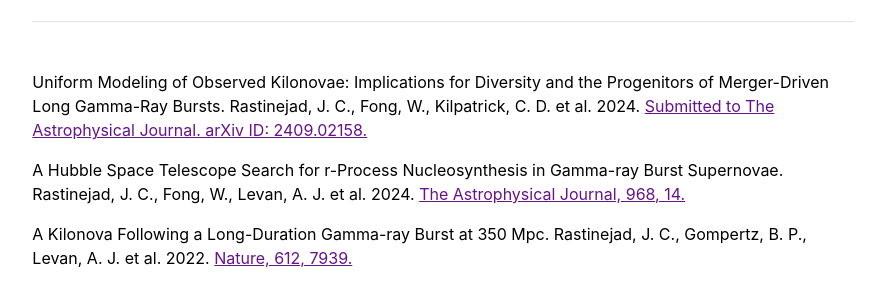
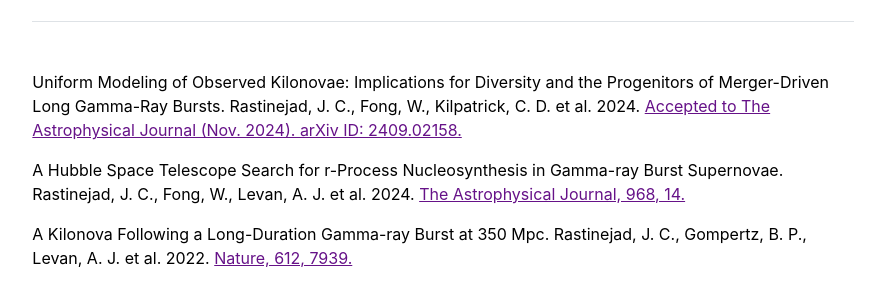
Before and after one commit to jrastinejad/jrastinejad.github.io, a Jekyll site: the page built from index.md, in a window 1280 px wide. Shown: the part 1258-1547 px from the top of the page, without its empty margins (197-1082 px from the left). Built offline with Jekyll 4.4.1, drawn with Linux system fonts in a browser that asks for light colours.

Commit message:
Update publications.yml

```diff
--- a/_data/publications.yml
+++ b/_data/publications.yml
@@ -1,5 +1,5 @@
 featured:
-- {name: 'Uniform Modeling of Observed Kilonovae: Implications for Diversity and the Progenitors of Merger-Driven Long Gamma-Ray Bursts. Rastinejad, J. C., Fong, W., Kilpatrick, C. D. et al. 2024.',ref: 'Submitted to The Astrophysical Journal. arXiv ID: 2409.02158.', url: 'https://arxiv.org/abs/2409.02158'}
+- {name: 'Uniform Modeling of Observed Kilonovae: Implications for Diversity and the Progenitors of Merger-Driven Long Gamma-Ray Bursts. Rastinejad, J. C., Fong, W., Kilpatrick, C. D. et al. 2024.',ref: 'Accepted to The Astrophysical Journal (Nov. 2024). arXiv ID: 2409.02158.', url: 'https://arxiv.org/abs/2409.02158'}
 - {name: 'A Hubble Space Telescope Search for r-Process Nucleosynthesis in Gamma-ray Burst Supernovae. Rastinejad, J. C., Fong, W., Levan, A. J. et al. 2024.', ref: 'The Astrophysical Journal, 968, 14.', url: 'https://ui.adsabs.harvard.edu/abs/2024ApJ...968...14R/abstract'}
 - {name: 'A Kilonova Following a Long-Duration Gamma-ray Burst at 350 Mpc. Rastinejad, J. C., Gompertz, B. P., Levan, A. J. et al. 2022.', ref: 'Nature, 612, 7939.', url: 'https://ui.adsabs.harvard.edu/abs/2022Natur.612..223R/abstract'}
 - {name: 'A Systematic Exploration of Kilonova Candidates from Neutron Star Mergers During the Third Gravitational Wave Observing Run. Rastinejad, J. C., Paterson, K., Fong, W. et al. 2022.', ref: 'The Astrophysical Journal, 927, 50.', url: 'https://ui.adsabs.harvard.edu/abs/2022ApJ...927...50R/abstract'}
```
